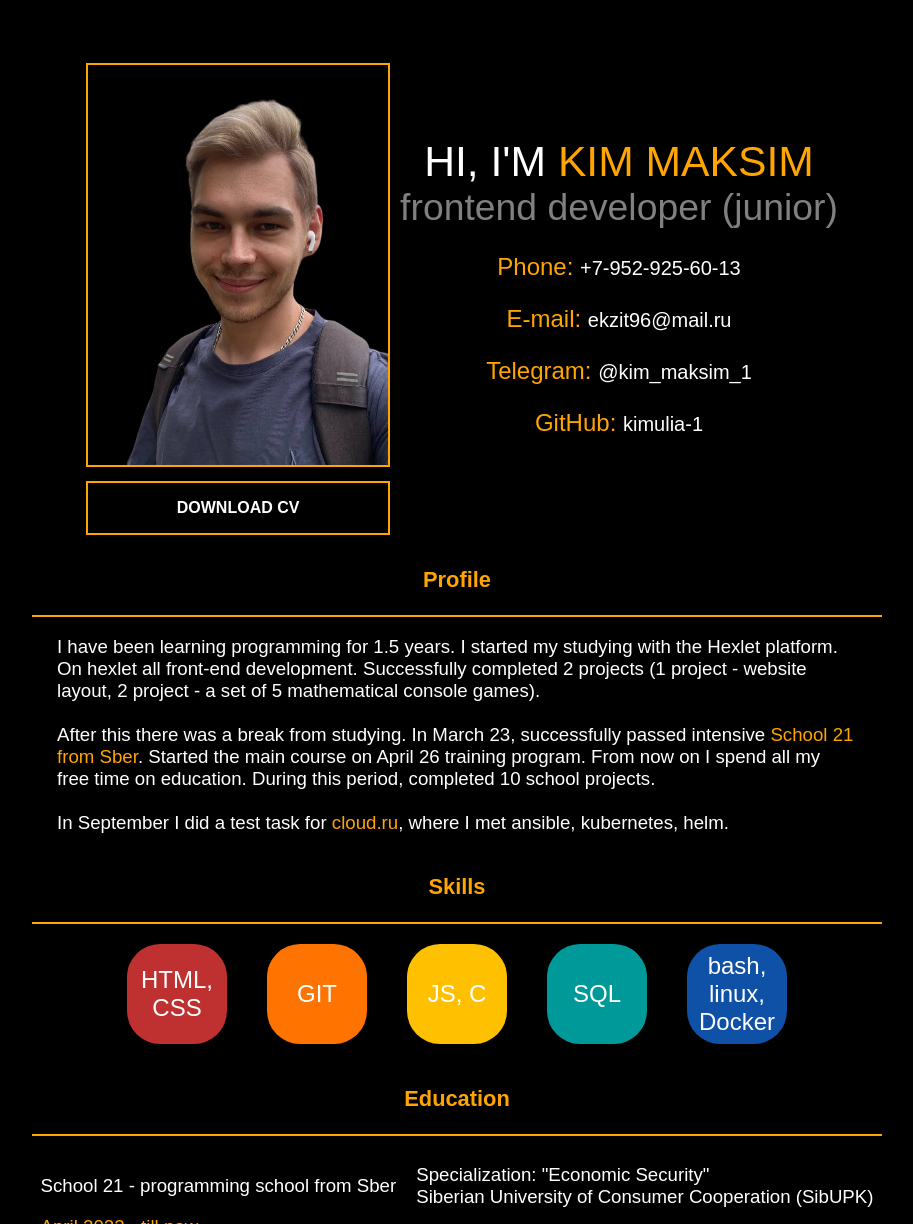
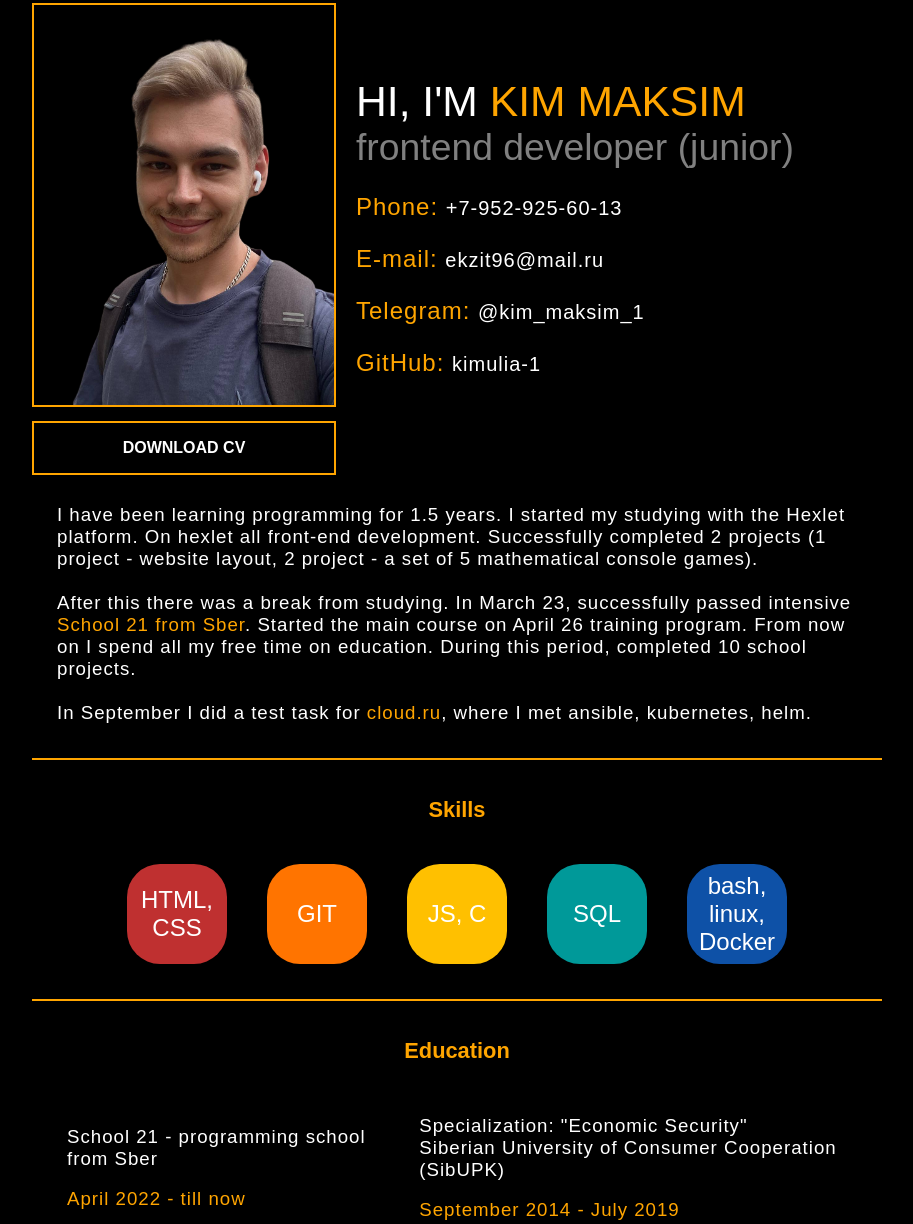
Before and after one commit to kimulia-1/summary, a plain HTML site: page index.html in a window 1280 px wide. Shown: the part 47-1271 px from the top of the page, without its empty margins (183-1096 px from the left). Drawn offline with Linux system fonts and the light colour scheme.

Commit message:
fix full version

```diff
--- a/index.html
+++ b/index.html
@@ -47,10 +47,7 @@
 			</div>
 		</div>
 		<div class="about_me">
-			<div class="name_section">
-				<h3>Profile</h3>
-				<div class="create-line"></div>
-			</div>
+			<div class="name_section"></div>
 			<div class="profile">
 				<p>
 					I have been learning programming for 1.5 years. I started my studying
@@ -71,8 +68,8 @@
 				</p>
 			</div>
 			<div class="name_section">
+				<div class="create-line"></div>
 				<h3>Skills</h3>
-				<div class="create-line"></div>
 			</div>
 			<div class="skills">
 				<div class="techo_web techo">HTML, CSS</div>
@@ -82,8 +79,8 @@
 				<div class="techo_dev_ops techo">bash, linux, Docker</div>
 			</div>
 			<div class="name_section">
+				<div class="create-line"></div>
 				<h3>Education</h3>
-				<div class="create-line"></div>
 			</div>
 			<div class="education">
 				<div class="unversity">
@@ -100,8 +97,8 @@
 			</div>
 
 			<div class="name_section">
+				<div class="create-line"></div>
 				<h3>Priojects</h3>
-				<div class="create-line"></div>
 			</div>
 			<div class="projects">
 				<div class="project">
--- a/style.css
+++ b/style.css
@@ -6,7 +6,10 @@ body {
   color:white;
   font-family: "Open-Sans", sans-serif;
 }
-
+p {
+  line-height: 1,5;
+  letter-spacing: 1px;
+}
 .name_section {
   display: flex;
   flex-direction: column;
@@ -17,17 +20,17 @@ body {
   color:orange;
 }
 .presentation {
+  width: 850px;
   margin: 0 auto;
-  margin-top: 100px;
+  padding-top: 50px;
   display: flex;
   flex-direction: row;
-  justify-content: center;
   align-items: center;
 }
 
-.photo {
+/* .photo {
   margin: 10px;
-}
+} */
 .my_photo img{
   width: 300px;
   border: 2px solid orange;
@@ -55,8 +58,7 @@ body {
 }
 
 .header_info {
-  text-align: center;
-  /* margin: 10px; */
+  padding-left: 20px;
   display: flex;
   flex-direction: column;
 }
@@ -90,6 +92,7 @@ a {
   flex-direction: column;
 }
 .profile {
+  padding-top: 10px;
   display: flex;
   margin: 0 auto;
   flex-direction: column;
@@ -101,6 +104,7 @@ a {
   color: orange;
 }
 .create-line {
+  margin:15px;
   width: 850px;
   border-top: 2px solid orange;
 }
@@ -141,6 +145,7 @@ a {
   background-color: #0E51A7;
 }
 .education {
+  width: 800px;
   display: flex;
   flex-direction: row-reverse;
   justify-content: center;
```
